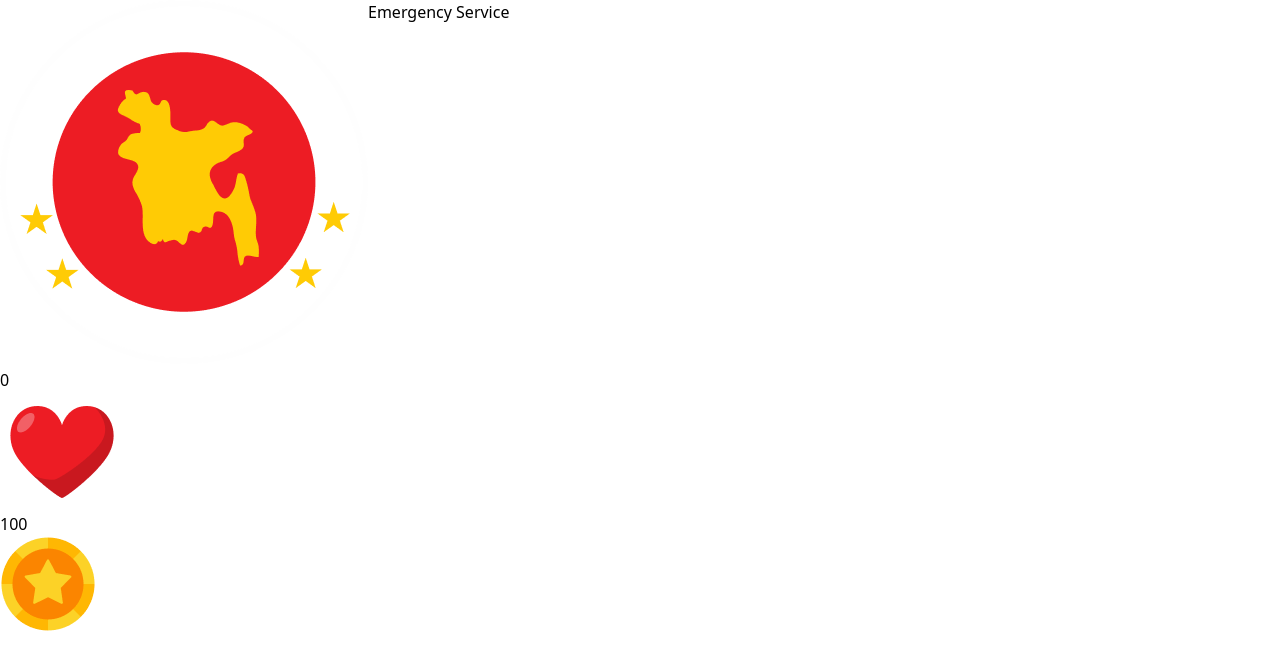
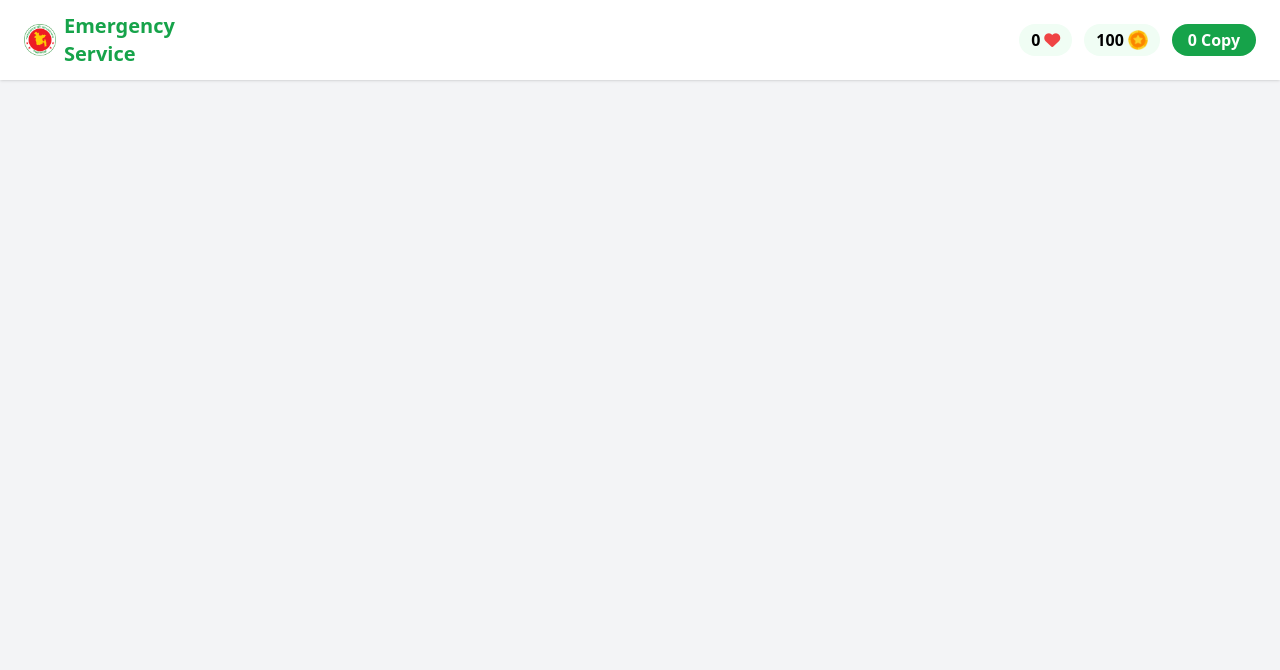
Before and after one commit to armamunsyl/assignment-5, a plain HTML site: page index.html in a window 1280 px wide. Drawn offline with nearby package versions, Linux system fonts and the light colour scheme.

Commit message:
fixing and complete nav section

```diff
--- a/index.html
+++ b/index.html
@@ -3,31 +3,37 @@
 <head>
   <meta charset="UTF-8">
   <meta name="viewport" content="width=device-width, initial-scale=1.0">
+  <title>Emergency Service</title>
   <script src="https://cdn.tailwindcss.com"></script>
-
-    <title>Emergency Service</title>
+  <link rel="stylesheet" href="https://cdnjs.cloudflare.com/ajax/libs/font-awesome/6.4.0/css/all.min.css">
 </head>
-<body>
-    <nav>
+<body class="bg-gray-100">
+<nav class="flex justify-between items-center bg-white px-6 py-3 shadow">
+  <div class="flex items-center space-x-2">
+    <img src="assets/logo.png" alt="Logo" class="w-8 h-8">
     <div>
-        <div class="flex">
-        <img src="assets/logo-dark.png" alt="">
-        <h1>Emergency Service</h1>
+        <span class="text-xl font-bold text-green-600">Emergency</span><br>
+    <span class="text-xl font-bold text-green-600 ">Service</span>
     </div>
   </div>
-     <div>
-        <div>
-            <p>0</p>
-            <img src="assets/heart.png" alt="">
+  <div class="flex items-center space-x-3">
+    <div class="flex items-center space-x-1 bg-green-50 px-3 py-1 rounded-full">
+      <span id="heartCount" class="font-semibold">0</span>
+      <i class="fa-solid fa-heart text-red-500"></i>
     </div>
-        <div>
-            <p>100</p>
-            <img src="assets/coin.png" alt="">
+    <div class="flex items-center space-x-1 bg-green-50 px-3 py-1 rounded-full">
+      <span id="coinCount" class="font-semibold">100</span>
+      <img src="assets/coin.png" alt="coin" class="w-5 h-5">
     </div>
-        <div>
-
+  <div class="bg-green-600 text-white px-4 py-1 rounded-full font-semibold flex items-center justify-center space-x-1">
+  <span id="copyCount">0</span>
+  <span>Copy</span>
   </div>
   </div>
 </nav>
+
+
+
+
 </body>
 </html>
```
Lines whose indentation alone changed are shown as unchanged.
